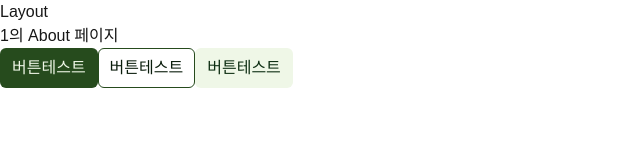
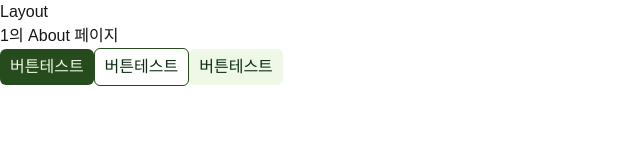
Before and after one commit to dajung-y/gather-together, a Next.js app: page /study/1 in a window 1280 px wide. Shown: the top 160 px of the page, without its empty margins (0-640 px from the left). Built offline with nearby package versions, Linux system fonts and the light colour scheme.

Commit message:
style: 버튼 사이즈 추가

```diff
--- a/src/components/common/Button.tsx
+++ b/src/components/common/Button.tsx
@@ -1,16 +1,25 @@
 type ButtonProps = {
+  size?: "sm" | "md" | "lg";
   variant?: "primary" | "secondary" | "outline";
   type?: "button" | "submit" | "reset";
   onClick?: () => void;
   children?: React.ReactNode;
 }
-export default function Button(props: ButtonProps) {
+
+export default function Button({
+  size = "md",
+  variant = "primary",
+  type = "button",
+  onClick,
+  children,
+}: ButtonProps) {
   return (
     <button
-      className={`button-${props.variant ?? "primary"}`}
-      type={props.type ?? "button"}
-      onClick={props.onClick}>
-      {props.children}
+      className={`button-base button-${variant} button-${size}`}
+      type={type}
+      onClick={onClick}
+    >
+      {children}
     </button>
   )
 }
--- a/src/styles/globals.css
+++ b/src/styles/globals.css
@@ -63,18 +63,35 @@ body {
 
 /* 버튼 */
 /* 기본 */
-.button-primary {
-  @apply text-base text-primary-50 bg-primary-500 px-3 py-2 rounded-md
-    hover:bg-primary-700 cursor-pointer
+.button-base {
+  @apply text-base transition cursor-pointer
 }
 
-/* 기본 */
+.button-base:hover {
+  @apply brightness-95
+}
+
+.button-primary {
+  @apply text-primary-50 bg-primary-500
+  hover:brightness-75;
+}
+
 .button-secondary {
-  @apply text-base text-primary-700 bg-primary-50 px-3 py-2 rounded-md
-    hover:bg-primary-700 cursor-pointer
+  @apply text-primary-700 bg-primary-50
 }
 
 .button-outline {
-  @apply text-base text-primary-900 bg-white border border-primary-500 px-2.75 py-1.75 rounded-md
-    hover:bg-primary-700 cursor-pointer
+  @apply text-primary-700 bg-white border border-primary-500
 }
+
+.button-sm{
+  @apply text-sm px-1.5 py-0.5 rounded-sm
+}
+
+.button-md{
+  @apply text-base px-2.5 py-1.5 rounded-md
+}
+
+.button-lg{
+  @apply text-lg px-3.5 py-2.5 rounded-lg
+}
```
